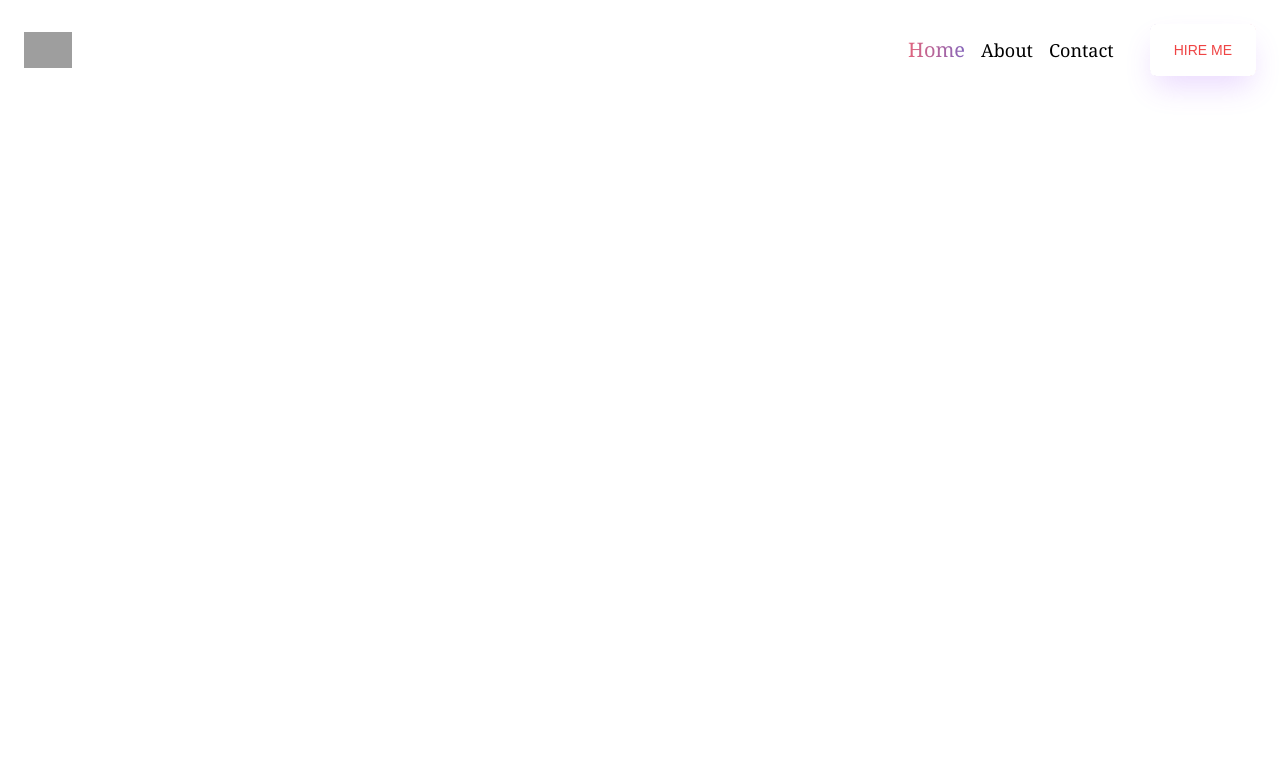
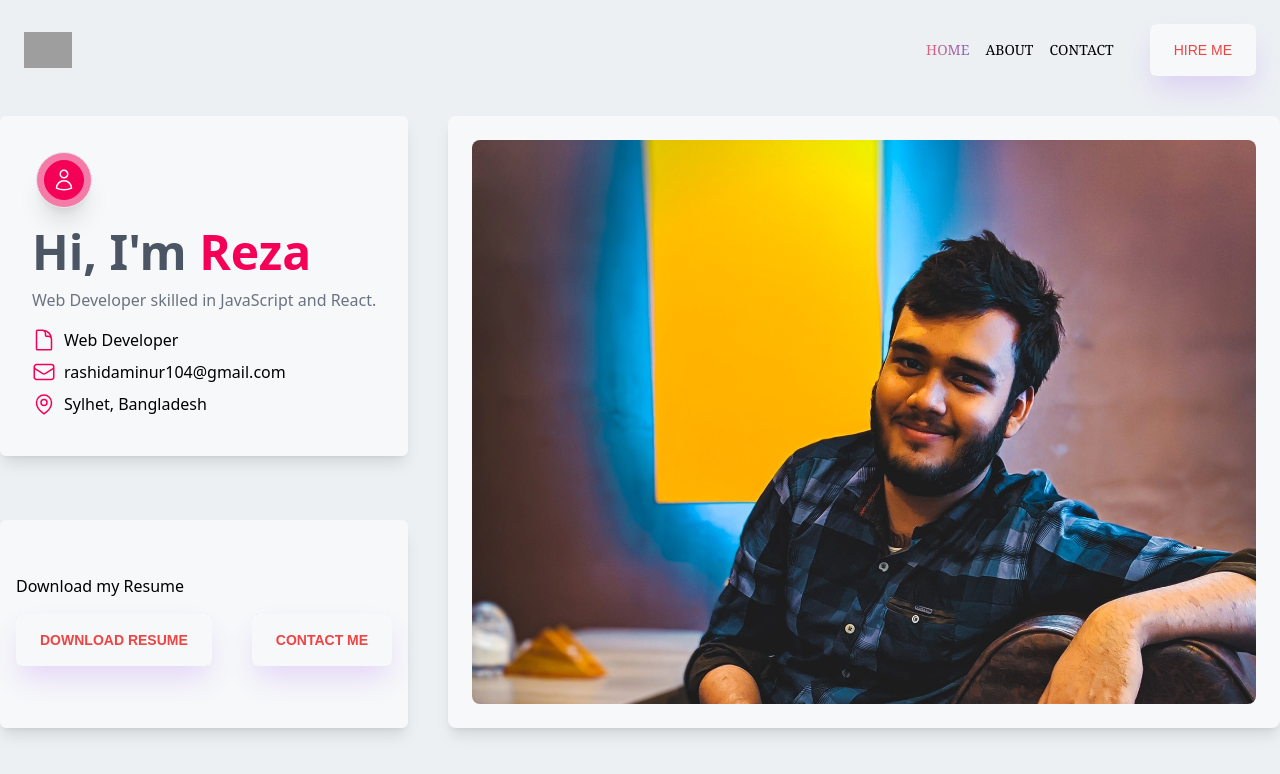
Before and after one commit to reza107-hub/my-portfolio, a React (Vite) app: page / in a window 1280 px wide. Shown: the top 774 px of the page. Built offline with nearby package versions, Linux system fonts and the light colour scheme; grey boxes are pictures that could not be loaded.

Commit message:
banner done

```diff
--- a/src/LayOut/Home/Home/Home.jsx
+++ b/src/LayOut/Main.jsx
@@ -1,15 +1,17 @@
 import { Helmet } from "react-helmet-async";
-import Navbar from "../../../Shared/Navbar/Navbar";
+import { Outlet } from "react-router-dom";
+import Navbar from "../Pages/Shared/Navbar/Navbar.jsx";
 
-const Home = () => {
+const Main = () => {
   return (
     <div>
       <Helmet>
         <title>Rez | Home</title>
       </Helmet>
       <Navbar />
+      <Outlet />
     </div>
   );
 };
 
-export default Home;
+export default Main;
--- /dev/null
+++ b/src/Pages/Home/Home/Home.jsx
@@ -0,0 +1,11 @@
+import Iam from "../Iam/Iam";
+
+const Home = () => {
+  return (
+    <div>
+      <Iam />
+    </div>
+  );
+};
+
+export default Home;
--- /dev/null
+++ b/src/Pages/Home/Iam/Iam.jsx
@@ -0,0 +1,126 @@
+import myImg from "../../../assets/ggl.jpg";
+const Iam = () => {
+  return (
+    <section className="flex md:flex-row flex-col-reverse gap-10 mt-4">
+      <div className="flex flex-col">
+        <div className="hiIam-div flex flex-col bg-[#f6f8f9] p-4 pb-10 rounded-md shadow-lg transform-gpu hover:translate-y-[-5px] transition-transform duration-700">
+          <div className="rounded-full w-14 h-14 bg-[#F50057] bg-opacity-50 shadow-xl text-white m-5 border flex justify-center items-center">
+            <div className="rounded-full w-10 h-10 bg-[#F50057] border-[#F50057] text-white border flex justify-center items-center">
+              <svg
+                xmlns="http://www.w3.org/2000/svg"
+                fill="none"
+                viewBox="0 0 24 24"
+                strokeWidth={1.5}
+                stroke="currentColor"
+                className="w-6 h-6"
+              >
+                <path
+                  strokeLinecap="round"
+                  strokeLinejoin="round"
+                  d="M15.75 6a3.75 3.75 0 11-7.5 0 3.75 3.75 0 017.5 0zM4.501 20.118a7.5 7.5 0 0114.998 0A17.933 17.933 0 0112 21.75c-2.676 0-5.216-.584-7.499-1.632z"
+                />
+              </svg>
+            </div>
+          </div>
+          <div className="ml-4">
+            <h2 className="text-5xl font-bold text-gray-600">
+              {`Hi, I'm`} <span className="text-[#F50057]">Reza</span>
+            </h2>
+            <p className="text-gray-500 mt-3">
+              Web Developer skilled in JavaScript and React.
+            </p>
+            <div className="space-y-2 mt-4">
+              <div className="flex items-center mr-4">
+                <svg
+                  xmlns="http://www.w3.org/2000/svg"
+                  fill="none"
+                  viewBox="0 0 24 24"
+                  strokeWidth={1.5}
+                  stroke="currentColor"
+                  className="w-6 h-6 text-[#F50057]"
+                >
+                  <path
+                    strokeLinecap="round"
+                    strokeLinejoin="round"
+                    d="M19.5 14.25v-2.625a3.375 3.375 0 00-3.375-3.375h-1.5A1.125 1.125 0 0113.5 7.125v-1.5a3.375 3.375 0 00-3.375-3.375H8.25m2.25 0H5.625c-.621 0-1.125.504-1.125 1.125v17.25c0 .621.504 1.125 1.125 1.125h12.75c.621 0 1.125-.504 1.125-1.125V11.25a9 9 0 00-9-9z"
+                  />
+                </svg>
+
+                <span className="ml-2">Web Developer</span>
+              </div>
+              <div className="flex items-center mr-4">
+                <svg
+                  xmlns="http://www.w3.org/2000/svg"
+                  fill="none"
+                  viewBox="0 0 24 24"
+                  strokeWidth={1.5}
+                  stroke="currentColor"
+                  className="w-6 h-6 text-[#F50057]"
+                >
+                  <path
+                    strokeLinecap="round"
+                    strokeLinejoin="round"
+                    d="M21.75 6.75v10.5a2.25 2.25 0 01-2.25 2.25h-15a2.25 2.25 0 01-2.25-2.25V6.75m19.5 0A2.25 2.25 0 0019.5 4.5h-15a2.25 2.25 0 00-2.25 2.25m19.5 0v.243a2.25 2.25 0 01-1.07 1.916l-7.5 4.615a2.25 2.25 0 01-2.36 0L3.32 8.91a2.25 2.25 0 01-1.07-1.916V6.75"
+                  />
+                </svg>
+
+                <span className="ml-2">rashidaminur104@gmail.com</span>
+              </div>
+              <div className="flex items-center mr-4">
+                <svg
+                  xmlns="http://www.w3.org/2000/svg"
+                  fill="none"
+                  viewBox="0 0 24 24"
+                  strokeWidth={1.5}
+                  stroke="currentColor"
+                  className="w-6 h-6 text-[#F50057]"
+                >
+                  <path
+                    strokeLinecap="round"
+                    strokeLinejoin="round"
+                    d="M15 10.5a3 3 0 11-6 0 3 3 0 016 0z"
+                  />
+                  <path
+                    strokeLinecap="round"
+                    strokeLinejoin="round"
+                    d="M19.5 10.5c0 7.142-7.5 11.25-7.5 11.25S4.5 17.642 4.5 10.5a7.5 7.5 0 1115 0z"
+                  />
+                </svg>
+
+                <span className="ml-2">Sylhet, Bangladesh</span>
+              </div>
+            </div>
+          </div>
+        </div>
+        <div className=" bg-[#f6f8f9] p-4 shadow-lg rounded-md mt-16 flex-grow">
+          <div className="pt-[10%]">
+            <p className="mb-4">Download my Resume</p>
+            <div className="flex mt-4 gap-10">
+              <button className="btn-main">
+                <span className="text uppercase text-sm font-bold">
+                  Download Resume
+                </span>
+              </button>
+              <button className="btn-main">
+                <span className="text uppercase text-sm font-bold">
+                  Contact me
+                </span>
+              </button>
+            </div>
+          </div>
+        </div>
+      </div>
+      <div className="p-6 bg-[#f6f8f9] shadow-lg rounded-lg">
+        <div className="overflow-hidden">
+          <img
+            className="max-w-full rounded-lg transform transition-transform duration-700 hover:scale-110"
+            src={myImg}
+            alt="Image"
+          />
+        </div>
+      </div>
+    </section>
+  );
+};
+
+export default Iam;
--- a/src/Shared/Navbar/Navbar.jsx
+++ b/src/Pages/Shared/Navbar/Navbar.jsx
@@ -10,8 +10,11 @@ const Navbar = () => {
   };
 
   return (
-    <nav className="flex font-serif items-center justify-between flex-wrap bg-white p-6">
-      <div data-tip="reza" className="flex items-center flex-shrink-0 text-white mr-6">
+    <nav className="flex font-serif items-center justify-between flex-wrap bg-[#ECF0F3] p-6">
+      <div
+        data-tip="Reza"
+        className="flex items-center flex-shrink-0 mr-6 lg:tooltip lg:tooltip-right"
+      >
         <img
           className="w-12"
           src="https://i.ibb.co/ngg37SM/In-Shot-20211104-190909311.png"
@@ -45,8 +48,8 @@ const Navbar = () => {
             to="/"
             className={({ isActive }) =>
               isActive
-                ? "activeStyle block text-xl mt-4 lg:inline-block lg:mt-0 mr-4"
-                : "text-black block mt-4 lg:inline-block text-lg lg:mt-0 mr-4"
+                ? "activeStyle block mt-4 lg:inline-block uppercase lg:mt-0 mr-4"
+                : "text-black block mt-4 lg:inline-block uppercase lg:mt-0 mr-4"
             }
           >
             Home
@@ -55,8 +58,8 @@ const Navbar = () => {
             to="/about"
             className={({ isActive }) =>
               isActive
-                ? "activeStyle block text-xl mt-4 lg:inline-block lg:mt-0 mr-4"
-                : "text-black block mt-4 lg:inline-block text-lg lg:mt-0 mr-4"
+                ? "activeStyle block mt-4 lg:inline-block uppercase lg:mt-0 mr-4"
+                : "text-black block mt-4 lg:inline-block uppercase lg:mt-0 mr-4"
             }
           >
             About
@@ -65,15 +68,15 @@ const Navbar = () => {
             to="/contact"
             className={({ isActive }) =>
               isActive
-                ? "activeStyle block text-xl mt-4 lg:inline-block lg:mt-0 mr-4"
-                : "text-black block mt-4 lg:inline-block text-lg lg:mt-0 mr-4"
+                ? "activeStyle block mt-4 lg:inline-block uppercase lg:mt-0 mr-4"
+                : "text-black block mt-4 lg:inline-block uppercase lg:mt-0 mr-4"
             }
           >
             Contact
           </NavLink>
         </div>
         <div>
-          <button className="navbar-btn">
+          <button className="btn-main">
             <span className="text uppercase text-sm">Hire me</span>
           </button>
         </div>
--- a/src/Shared/Navbar/Navbar.css
+++ /dev/null
@@ -1,54 +0,0 @@
-.navbar-btn {
-  align-items: center;
-  background-image: linear-gradient(to right, #8566bb, #e1647d);
-  border: 0;
-  border-radius: 8px;
-  box-shadow: rgba(151, 65, 252, 0.2) 0 15px 30px -5px;
-  box-sizing: border-box;
-  --tw-text-opacity: 1;
-  color: rgb(239 68 68 / var(--tw-text-opacity));
-  display: flex;
-  font-family: Phantomsans, sans-serif;
-  justify-content: center;
-  line-height: 1em;
-  max-width: 100%;
-  text-decoration: none;
-  user-select: none;
-  -webkit-user-select: none;
-  touch-action: manipulation;
-  white-space: nowrap;
-  cursor: pointer;
-  transition: all 0.3s;
-}
-
-.navbar-btn:active,
-.navbar-btn:hover {
-  outline: 0;
-}
-
-.navbar-btn span {
-  background-color: rgb(255, 255, 255);
-  padding: 16px 24px;
-  border-radius: 6px;
-  width: 100%;
-  height: 100%;
-  transition: 300ms;
-}
-
-.navbar-btn:hover span {
-  background: none;
-  color: white;
-}
-
-.navbar-btn:active {
-  transform: scale(0.9);
-}
-
-@media screen and (max-width: 767px) {
-  .navbar-btn {
-    margin-top: 13px;
-  }
-  .navbar-btn span {
-    padding: 10px 8px;
-  }
-}
--- a/src/index.css
+++ b/src/index.css
@@ -3,7 +3,67 @@
 @tailwind utilities;
 
 .activeStyle {
-  background: linear-gradient(to right, #E1647D, #8566BB);
+  background: linear-gradient(to right, #e1647d, #8566bb);
   -webkit-background-clip: text;
   -webkit-text-fill-color: transparent;
 }
+
+body {
+  background-color: #ecf0f3;
+}
+
+.btn-main {
+  align-items: center;
+  background-image: linear-gradient(to right, #8566bb, #e1647d);
+  border: 0;
+  border-radius: 8px;
+  box-shadow: rgba(151, 65, 252, 0.2) 0 15px 30px -5px;
+  box-sizing: border-box;
+  --tw-text-opacity: 1;
+  color: rgb(239 68 68 / var(--tw-text-opacity));
+  display: flex;
+  font-family: Phantomsans, sans-serif;
+  justify-content: center;
+  line-height: 1em;
+  max-width: 100%;
+  text-decoration: none;
+  user-select: none;
+  -webkit-user-select: none;
+  touch-action: manipulation;
+  white-space: nowrap;
+  cursor: pointer;
+  transition: all 0.3s;
+}
+
+.btn-main:active,
+.btn-main:hover {
+  outline: 0;
+  transform: translateY(-5px);
+}
+
+.btn-main span {
+  background-color: #f6f8f9;
+  padding: 16px 24px;
+  border-radius: 6px;
+  width: 100%;
+  height: 100%;
+  transition: 300ms;
+}
+
+.btn-main:hover span {
+  background: none;
+  color: white;
+}
+
+.btn-main:active {
+  transform: scale(0.9);
+}
+
+@media screen and (max-width: 767px) {
+  .btn-main {
+    margin-top: 13px;
+  }
+  .btn-main span {
+    padding: 10px 8px;
+  }
+}
```
Also changed, not shown: src/Routes/Routes.jsx (+9 -2 lines), src/Pages/Shared/Navbar/Navbar.css (added), src/assets/ggl.jpg (added).
